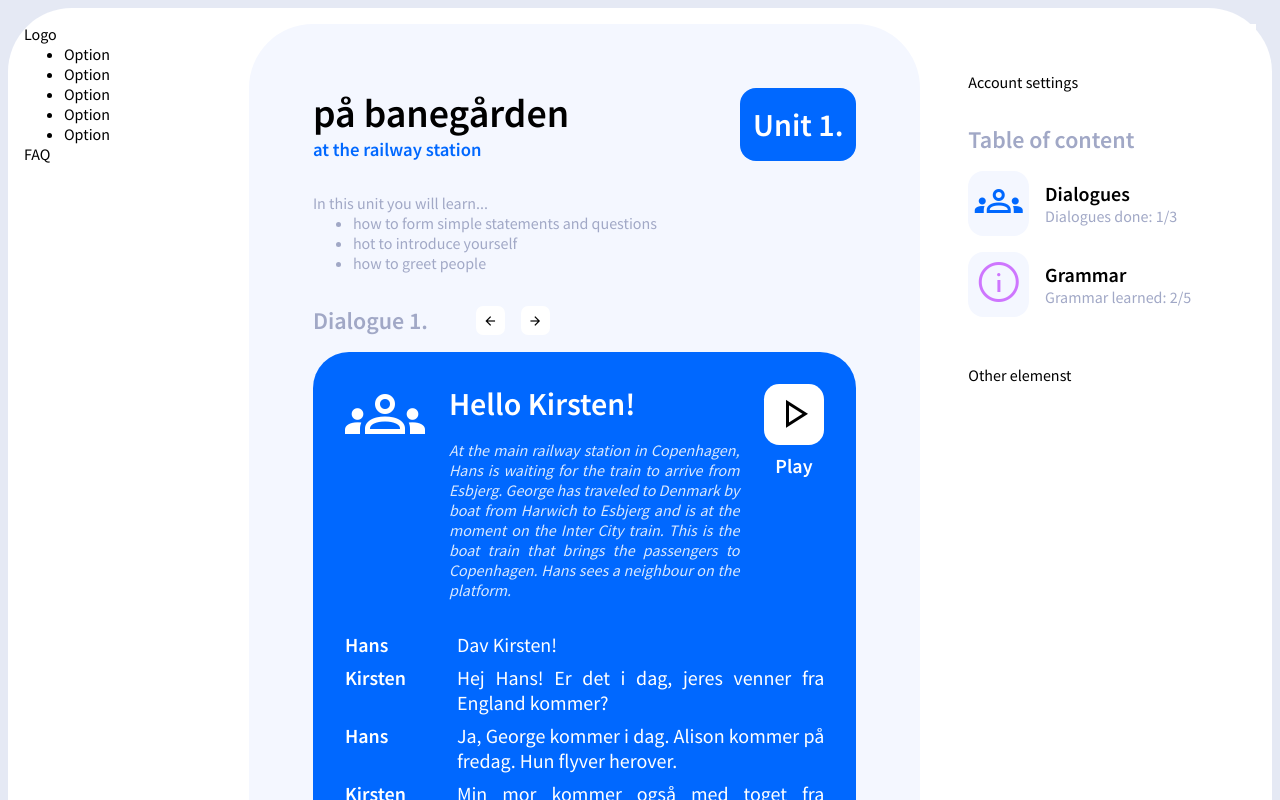
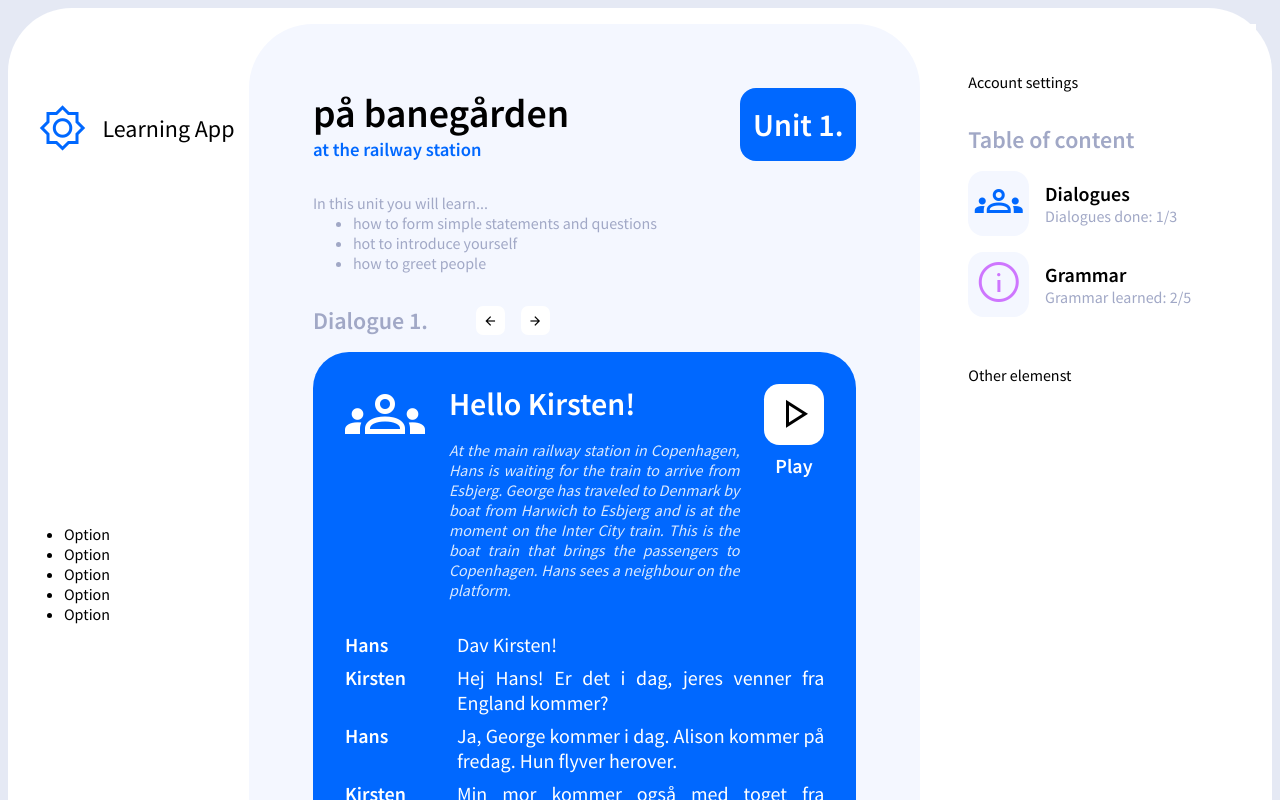
Before and after one commit to marian51/Learning_app, a Vue app: page / in a window 1280 px wide. Shown: the top 800 px of the page. Built offline with nearby package versions, Linux system fonts and the light colour scheme.

Commit message:
Add basic content and styles for left logo

```diff
--- a/src/components/LeftMenu.vue
+++ b/src/components/LeftMenu.vue
@@ -1,6 +1,12 @@
 <template>
-	<div>
-		<div class="logo">Logo</div>
+	<div class="left-menu">
+		<div class="logo">
+				<span class="material-symbols-outlined">brightness_5</span>
+
+			<div class="logo-name">
+				<p>Learning App</p>
+			</div>
+		</div>
 		<div class="left-menu-options">
 			<ul>
 				<li>Option</li>
@@ -19,5 +25,29 @@
 </script>
 
 <style>
+.left-menu {
+	display: flex;
+	flex-direction: column;
+	justify-content: space-between;
+	/* align-items: center; */
+	/* padding: 3rem; */
+	padding-top: 5rem;
+}
 
+.logo {
+	display: flex;
+	flex-direction: row;
+	align-items: center;
+	justify-content:center ;
+	gap: 1rem;
+}
+
+.logo span {
+	color: var(--text-color-blue);
+	font-size: 3rem;
+}
+
+.logo-name p {
+	font-size: 1.5rem;
+}
 </style>
```
